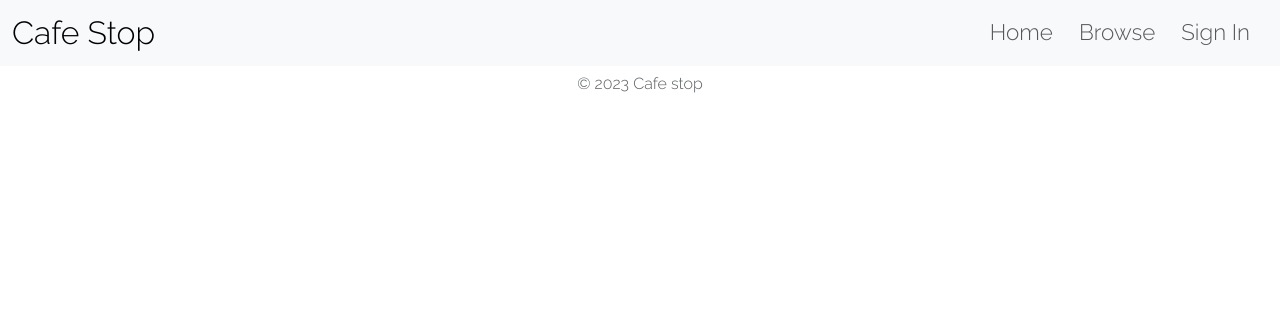
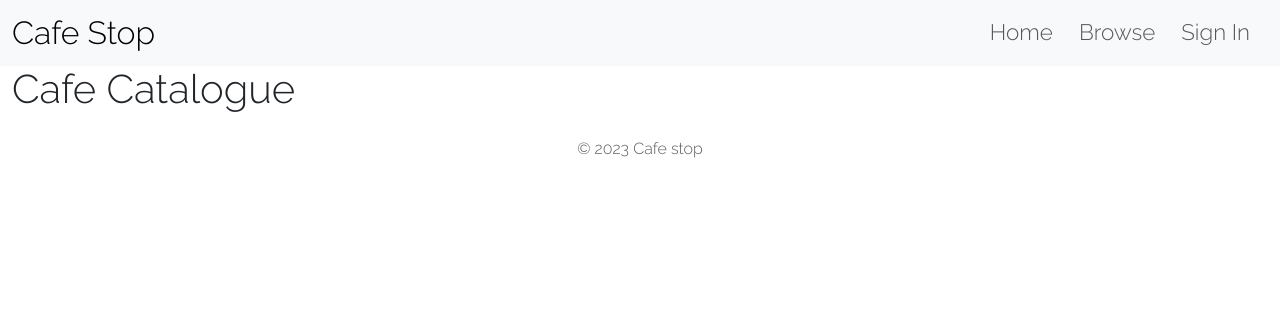
Before and after one commit to MattuW4/cafe-stop, a Django app: page / in a window 1280 px wide. Shown: the top 326 px of the page. Run offline with Django 3.2, Linux system fonts and the light colour scheme; data that the repository does not hold is empty; some libraries are stand-ins or nearby versions.

Commit message:
Add padding top to body to correct fixed nav overlaying body content

```diff
--- a/static/css/style.css
+++ b/static/css/style.css
@@ -9,6 +9,7 @@
 
 body {
     font-family: 'Raleway', sans-serif;
+    padding-top: 4.063rem;
 }
 
 /* Nav bar styling */
```
